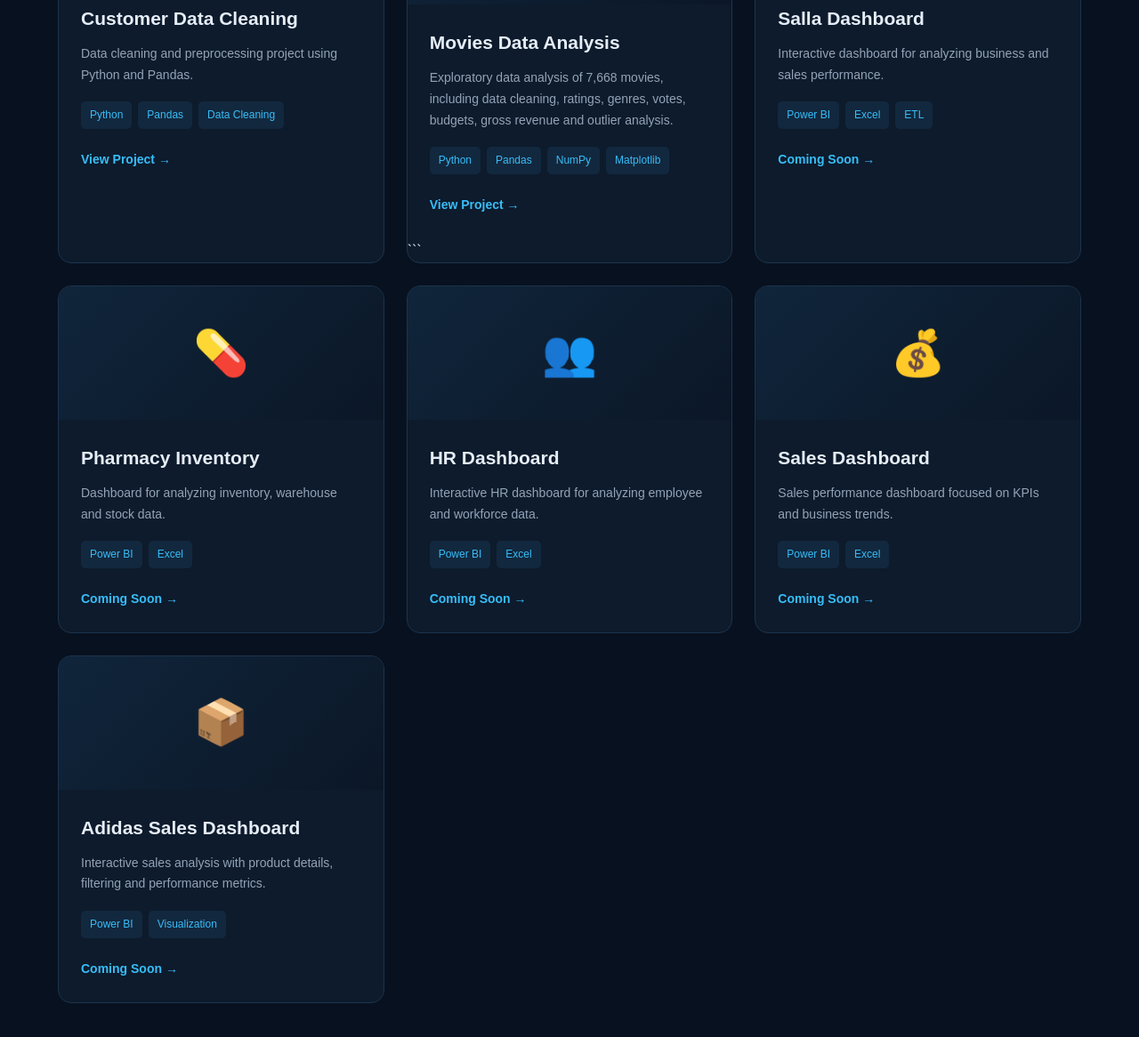
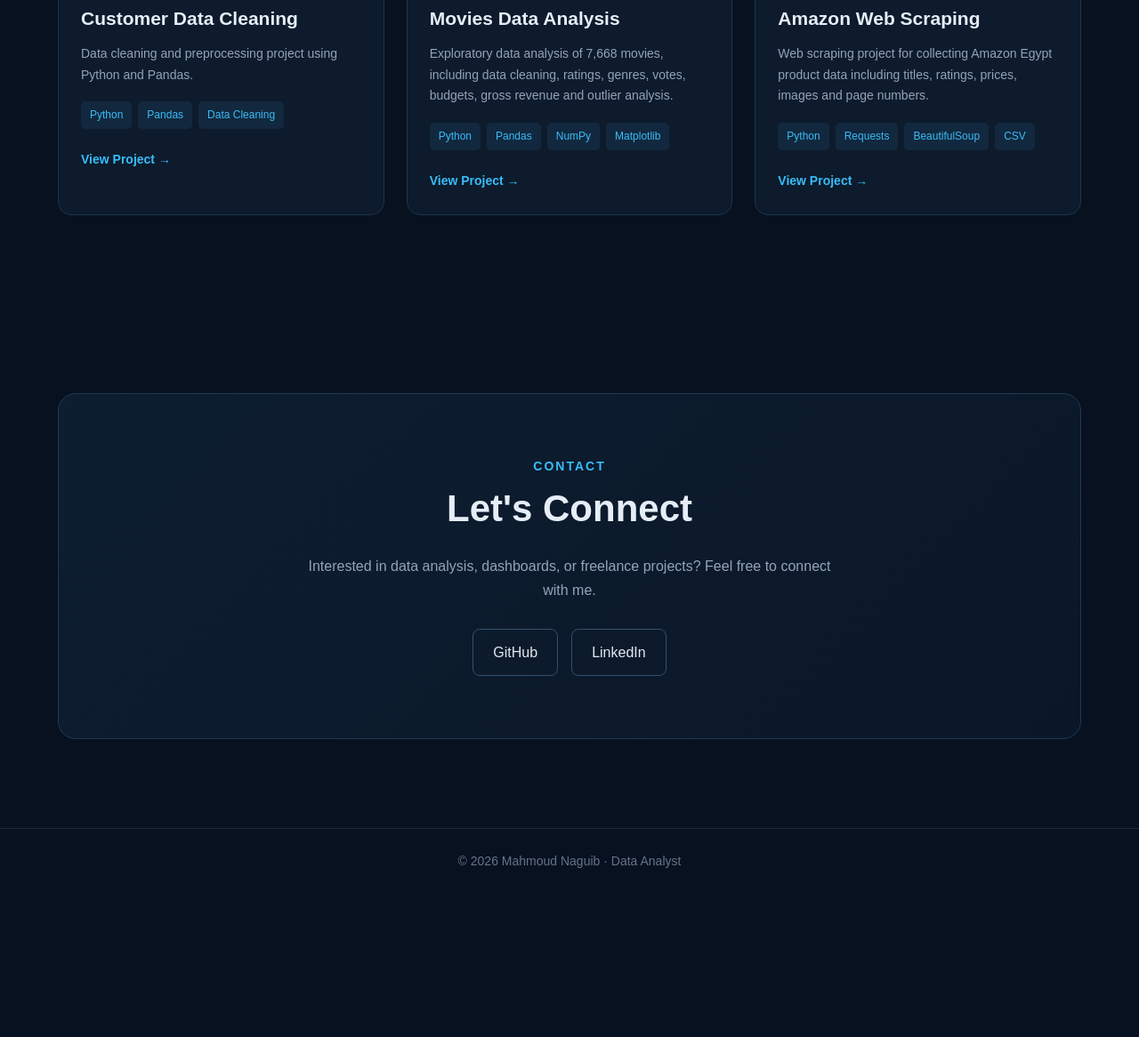
Before and after one commit to MahmoudTheAnalyst1/MahmoudTheAnalyst1.github.io, a plain HTML site: page index.html in a window 1280 px wide. Shown: the part 2851-4017 px from the top of the page at 89% size. After the commit the page ends 3857 px from the top, so only its background shows below. Drawn offline with Linux system fonts and the light colour scheme.

Commit message:
Refactor index.html for improved structure and clarity
Updated HTML structure and improved formatting for better readability. Adjusted project descriptions and links for clarity.

````diff
--- a/index.html
+++ b/index.html
@@ -1,13 +1,18 @@
 <!DOCTYPE html>
 <html lang="en">
+
 <head>
+
     <meta charset="UTF-8">
-    <meta name="viewport" content="width=device-width, initial-scale=1.0">
+
+    <meta name="viewport"
+          content="width=device-width, initial-scale=1.0">
 
     <title>Mahmoud Naguib | Data Analyst</title>
 
     <meta name="description"
           content="Mahmoud Naguib - Data Analyst Portfolio">
+
 
     <style>
 
@@ -100,8 +105,16 @@
             overflow: hidden;
 
             background:
-                radial-gradient(circle at 20% 30%, #123456 0%, transparent 30%),
-                radial-gradient(circle at 80% 70%, #102a43 0%, transparent 30%),
+                radial-gradient(
+                    circle at 20% 30%,
+                    #123456 0%,
+                    transparent 30%
+                ),
+                radial-gradient(
+                    circle at 80% 70%,
+                    #102a43 0%,
+                    transparent 30%
+                ),
                 #08111f;
         }
 
@@ -182,13 +195,15 @@
 
         .btn-primary:hover {
             transform: translateY(-3px);
-            box-shadow: 0 10px 30px rgba(56, 189, 248, 0.25);
+
+            box-shadow:
+                0 10px 30px rgba(56, 189, 248, 0.25);
         }
 
         .btn-secondary {
             border: 1px solid #31506d;
             color: #e2e8f0;
-            background: rgba(255,255,255,0.02);
+            background: rgba(255, 255, 255, 0.02);
         }
 
         .btn-secondary:hover {
@@ -253,7 +268,8 @@
             border: 1px solid #1c344e;
             border-radius: 15px;
 
-            box-shadow: 0 15px 40px rgba(0,0,0,0.2);
+            box-shadow:
+                0 15px 40px rgba(0, 0, 0, 0.2);
         }
 
         .about-card h3 {
@@ -310,7 +326,9 @@
         .skill-card:hover {
             transform: translateY(-7px);
             border-color: #38bdf8;
-            box-shadow: 0 15px 35px rgba(0,0,0,0.25);
+
+            box-shadow:
+                0 15px 35px rgba(0, 0, 0, 0.25);
         }
 
         .skill-icon {
@@ -363,7 +381,11 @@
             justify-content: center;
 
             background:
-                linear-gradient(135deg, #10253b, #0b1727);
+                linear-gradient(
+                    135deg,
+                    #10253b,
+                    #0b1727
+                );
 
             font-size: 50px;
         }
@@ -418,7 +440,11 @@
             padding: 70px 30px;
 
             background:
-                linear-gradient(135deg, #0d1e31, #0b1727);
+                linear-gradient(
+                    135deg,
+                    #0d1e31,
+                    #0b1727
+                );
 
             border: 1px solid #1e3a56;
             border-radius: 20px;
@@ -545,6 +571,7 @@
         }
 
     </style>
+
 </head>
 
 
@@ -592,7 +619,6 @@
     </nav>
 
 
-
     <!-- =========================
          HERO
     ========================== -->
@@ -626,13 +652,17 @@
 
                     <a href="#projects"
                        class="btn btn-primary">
+
                         View My Projects
+
                     </a>
 
                     <a href="https://github.com/MahmoudTheAnalyst1"
                        target="_blank"
                        class="btn btn-secondary">
+
                         GitHub
+
                     </a>
 
                 </div>
@@ -642,7 +672,6 @@
         </div>
 
     </header>
-
 
 
     <!-- =========================
@@ -700,28 +729,43 @@
                     </h3>
 
                     <div class="about-item">
+
                         <span>Focus</span>
+
                         <span>Data Analysis</span>
+
                     </div>
 
                     <div class="about-item">
+
                         <span>BI</span>
+
                         <span>Power BI</span>
+
                     </div>
 
                     <div class="about-item">
+
                         <span>Programming</span>
+
                         <span>Python</span>
+
                     </div>
 
                     <div class="about-item">
+
                         <span>Database</span>
+
                         <span>SQL</span>
+
                     </div>
 
                     <div class="about-item">
+
                         <span>Visualization</span>
+
                         <span>Tableau</span>
+
                     </div>
 
                 </div>
@@ -731,7 +775,6 @@
         </div>
 
     </section>
-
 
 
     <!-- =========================
@@ -914,7 +957,6 @@
     </section>
 
 
-
     <!-- =========================
          PROJECTS
     ========================== -->
@@ -934,7 +976,8 @@
                 </h2>
 
                 <p>
-                    Selected data analysis and dashboard projects.
+                    Data analysis and web scraping projects
+                    completed using Python and data analysis tools.
                 </p>
 
             </div>
@@ -943,7 +986,7 @@
             <div class="projects-grid">
 
 
-                <!-- Customer Data -->
+                <!-- Customer Data Cleaning -->
 
                 <div class="project-card">
 
@@ -989,11 +1032,12 @@
                     </div>
 
                 </div>
+
+
                 <!-- Movies Data Analysis -->
 
                 <div class="project-card">
 
-```
                     <div class="project-top">
                         🎬
                     </div>
@@ -1039,222 +1083,55 @@
                         </a>
 
                     </div>
-```
 
                 </div>
 
 
-                <!-- Salla -->
+                <!-- Amazon Web Scraping -->
 
                 <div class="project-card">
 
                     <div class="project-top">
-                        📊
+                        🛒
                     </div>
 
                     <div class="project-content">
 
                         <h3>
-                            Salla Dashboard
+                            Amazon Web Scraping
                         </h3>
 
                         <p>
-                            Interactive dashboard for analyzing
-                            business and sales performance.
+                            Web scraping project for collecting Amazon Egypt
+                            product data including titles, ratings, prices,
+                            images and page numbers.
                         </p>
 
                         <div class="tools">
 
                             <span class="tool">
-                                Power BI
+                                Python
                             </span>
 
                             <span class="tool">
-                                Excel
+                                Requests
                             </span>
 
                             <span class="tool">
-                                ETL
+                                BeautifulSoup
+                            </span>
+
+                            <span class="tool">
+                                CSV
                             </span>
 
                         </div>
 
                         <a class="project-link"
-                           href="#contact">
+                           href="https://github.com/MahmoudTheAnalyst1/Amazon-Web-Scraping/blob/main/Amazon_Web_Scraping.ipynb"
+                           target="_blank">
 
-                            Coming Soon →
-
-                        </a>
-
-                    </div>
-
-                </div>
-
-
-                <!-- Pharmacy -->
-
-                <div class="project-card">
-
-                    <div class="project-top">
-                        💊
-                    </div>
-
-                    <div class="project-content">
-
-                        <h3>
-                            Pharmacy Inventory
-                        </h3>
-
-                        <p>
-                            Dashboard for analyzing inventory,
-                            warehouse and stock data.
-                        </p>
-
-                        <div class="tools">
-
-                            <span class="tool">
-                                Power BI
-                            </span>
-
-                            <span class="tool">
-                                Excel
-                            </span>
-
-                        </div>
-
-                        <a class="project-link"
-                           href="#contact">
-
-                            Coming Soon →
-
-                        </a>
-
-                    </div>
-
-                </div>
-
-
-                <!-- HR -->
-
-                <div class="project-card">
-
-                    <div class="project-top">
-                        👥
-                    </div>
-
-                    <div class="project-content">
-
-                        <h3>
-                            HR Dashboard
-                        </h3>
-
-                        <p>
-                            Interactive HR dashboard for analyzing
-                            employee and workforce data.
-                        </p>
-
-                        <div class="tools">
-
-                            <span class="tool">
-                                Power BI
-                            </span>
-
-                            <span class="tool">
-                                Excel
-                            </span>
-
-                        </div>
-
-                        <a class="project-link"
-                           href="#contact">
-
-                            Coming Soon →
-
-                        </a>
-
-                    </div>
-
-                </div>
-
-
-                <!-- Sales -->
-
-                <div class="project-card">
-
-                    <div class="project-top">
-                        💰
-                    </div>
-
-                    <div class="project-content">
-
-                        <h3>
-                            Sales Dashboard
-                        </h3>
-
-                        <p>
-                            Sales performance dashboard focused
-                            on KPIs and business trends.
-                        </p>
-
-                        <div class="tools">
-
-                            <span class="tool">
-                                Power BI
-                            </span>
-
-                            <span class="tool">
-                                Excel
-                            </span>
-
-                        </div>
-
-                        <a class="project-link"
-                           href="#contact">
-
-                            Coming Soon →
-
-                        </a>
-
-                    </div>
-
-                </div>
-
-
-                <!-- Adidas -->
-
-                <div class="project-card">
-
-                    <div class="project-top">
-                        📦
-                    </div>
-
-                    <div class="project-content">
-
-                        <h3>
-                            Adidas Sales Dashboard
-                        </h3>
-
-                        <p>
-                            Interactive sales analysis with product
-                            details, filtering and performance metrics.
-                        </p>
-
-                        <div class="tools">
-
-                            <span class="tool">
-                                Power BI
-                            </span>
-
-                            <span class="tool">
-                                Visualization
-                            </span>
-
-                        </div>
-
-                        <a class="project-link"
-                           href="#contact">
-
-                            Coming Soon →
+                            View Project →
 
                         </a>
 
@@ -1268,7 +1145,6 @@
         </div>
 
     </section>
-
 
 
     <!-- =========================
@@ -1305,8 +1181,7 @@
                     </a>
 
                     <a class="contact-link"
-                       href="#"
-                       target="_blank">
+                       href="#">
 
                         LinkedIn
 
@@ -1319,7 +1194,6 @@
         </div>
 
     </section>
-
 
 
     <!-- =========================
@@ -1338,4 +1212,5 @@
 
 
 </body>
+
 </html>
````
Lines whose indentation alone changed are shown as unchanged.
